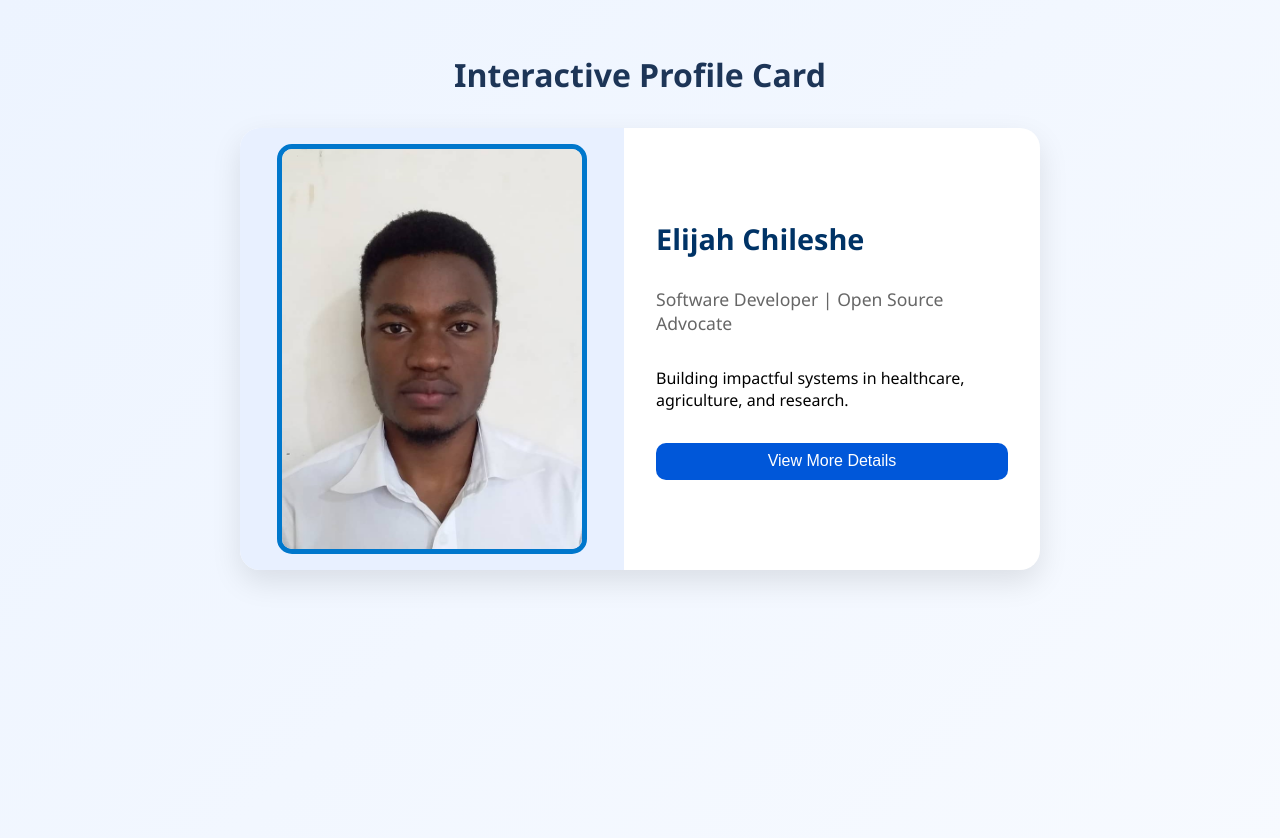
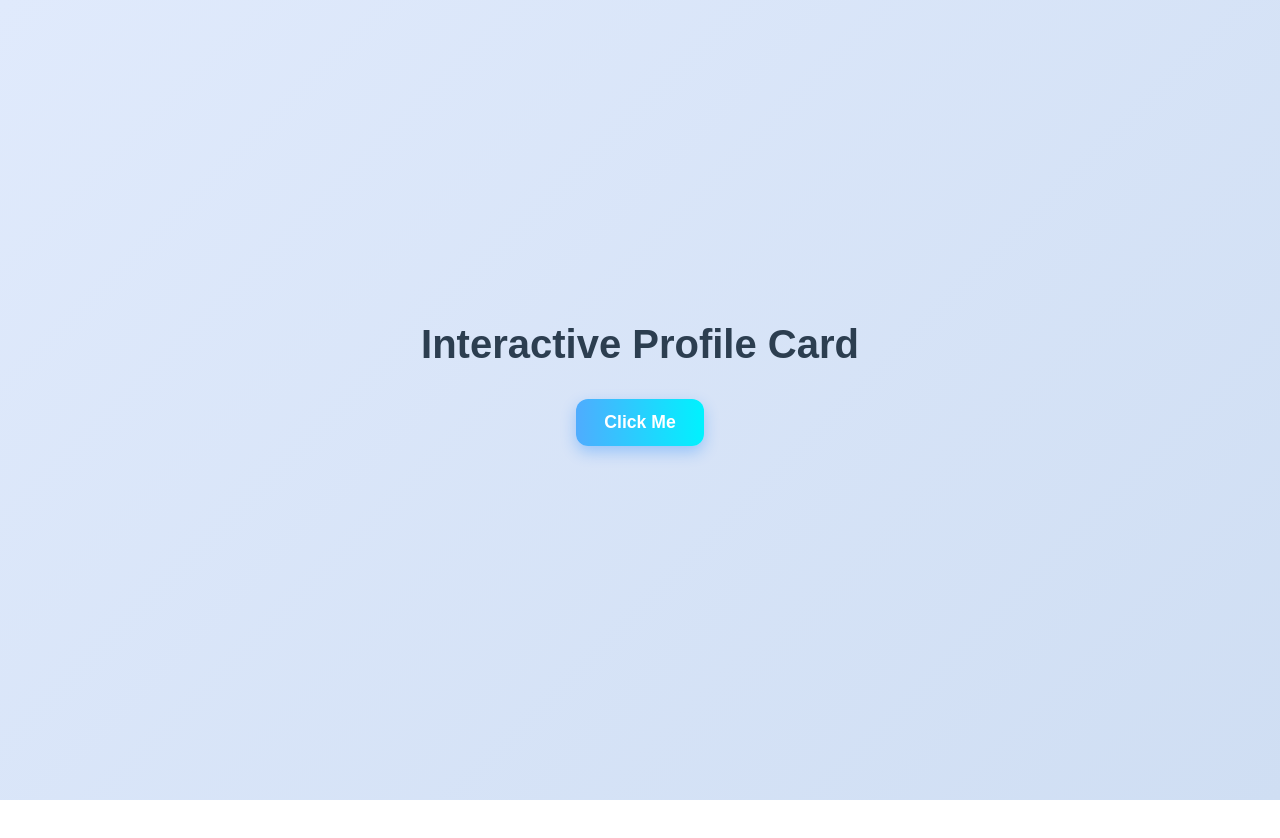
Before and after one commit to ElijahChileshe/CSC-5231-Web-Tech-Assignment, a React (Create React App) app: page / in a window 1280 px wide. Shown: the top 838 px of the page. After the commit the page ends 800 px from the top, so only its background shows below. Built offline with nearby package versions, Linux system fonts and the light colour scheme.

Commit message:
Added button to slide the card

```diff
--- a/src/App.css
+++ b/src/App.css
@@ -1,93 +1,164 @@
-.app-container {
-  background: linear-gradient(135deg, #edf4ff, #f7faff);
-  min-height: 100vh;
-  padding: 2rem;
-  font-family: "Segoe UI", Tahoma, sans-serif;
-  display: flex;
-  flex-direction: column;
-  align-items: center;
+/* Reset & base styling */
+* {
+  margin: 0;
+  padding: 0;
+  box-sizing: border-box;
 }
 
-.title {
-  font-size: 2rem;
-  font-weight: bold;
-  margin-bottom: 2rem;
-  color: #1d3557;
-}
-
-.profile-card {
-  display: flex;
-  background-color: #ffffff;
-  width: 800px;
-  max-width: 95%;
-  border-radius: 20px;
-  overflow: hidden;
-  box-shadow: 0 12px 30px rgba(0, 0, 0, 0.1);
-}
-
-.profile-left {
-  flex: 1;
-  background: #e8f0ff;
+body {
+  font-family: 'Poppins', sans-serif;
+  background: linear-gradient(135deg, #e0eafc, #cfdef3);
+  min-height: 100vh;
   display: flex;
   align-items: center;
   justify-content: center;
-  padding: 1rem;
 }
 
-.profile-img {
+.app-container {
   width: 100%;
-  max-width: 300px;
-  border-radius: 15px;
-  border: 5px solid #0077cc;
-  object-fit: cover;
+  max-width: 1000px;
+  padding: 2rem;
+  text-align: center;
 }
 
+/* Title */
+.title {
+  font-size: 2.5rem;
+  font-weight: 600;
+  color: #2c3e50;
+  margin-bottom: 2rem;
+}
+
+/* Toggle button */
+.toggle-card-btn {
+  background: linear-gradient(to right, #4facfe, #00f2fe);
+  color: white;
+  font-weight: 600;
+  border: none;
+  border-radius: 12px;
+  padding: 0.8rem 1.8rem;
+  font-size: 1.1rem;
+  cursor: pointer;
+  transition: all 0.3s ease;
+  box-shadow: 0 6px 15px rgba(0, 123, 255, 0.3);
+  margin-bottom: 2rem;
+}
+
+.toggle-card-btn:hover {
+  box-shadow: 0 10px 20px rgba(0, 123, 255, 0.5);
+  transform: translateY(-2px);
+}
+
+/* Profile card container */
+.profile-card {
+  display: flex;
+  flex-wrap: wrap;
+  background: white;
+  border-radius: 20px;
+  padding: 2rem;
+  box-shadow: 0 20px 40px rgba(0, 0, 0, 0.1);
+  gap: 2rem;
+  align-items: center;
+  justify-content: center;
+  transition: all 0.5s ease;
+}
+
+/* Profile Image */
+.profile-img {
+  width: 180px;
+  height: 180px;
+  border-radius: 50%;
+  object-fit: cover;
+  border: 4px solid #00f2fe;
+  box-shadow: 0 8px 20px rgba(0, 0, 0, 0.2);
+  transition: transform 0.3s ease;
+}
+
+.profile-img:hover {
+  transform: scale(1.05);
+}
+
+/* Profile right content */
 .profile-right {
-  flex: 1;
-  padding: 2rem;
-  display: flex;
-  flex-direction: column;
-  justify-content: center;
+  max-width: 500px;
+  text-align: left;
 }
 
 .profile-right h2 {
-  margin-top: 0;
-  color: #003366;
   font-size: 1.8rem;
+  color: #34495e;
+  margin-bottom: 0.5rem;
 }
 
 .role {
-  color: #666;
-  font-size: 1.1rem;
-  margin: 0.3rem 0 1rem;
+  font-size: 1rem;
+  color: #6c757d;
+  margin-bottom: 1rem;
 }
 
+.profile-right p {
+  font-size: 1rem;
+  color: #333;
+}
+
+/* Details Button */
 .details-btn {
-  background-color: #0057d9;
+  margin-top: 1rem;
+  background: linear-gradient(to right, #43e97b, #38f9d7);
+  border: none;
   color: white;
-  padding: 0.6rem 1.2rem;
-  border: none;
+  padding: 0.6rem 1.4rem;
   border-radius: 10px;
-  margin-top: 1rem;
+  font-size: 0.95rem;
+  font-weight: 600;
   cursor: pointer;
-  font-size: 1rem;
+  transition: 0.3s ease;
+  box-shadow: 0 6px 12px rgba(56, 249, 215, 0.3);
 }
 
 .details-btn:hover {
-  background-color: #003da5;
+  transform: translateY(-2px);
+  box-shadow: 0 10px 20px rgba(56, 249, 215, 0.5);
 }
 
+/* Extra details */
 .extra-details {
   margin-top: 1rem;
+  background-color: #f9f9f9;
+  padding: 1rem 1.5rem;
+  border-radius: 12px;
+  box-shadow: inset 0 0 10px rgba(0, 0, 0, 0.05);
   color: #333;
   font-size: 0.95rem;
 }
 
 .extra-details ul {
-  list-style: none;
+  list-style-type: none;
   padding-left: 0;
+}
+
+.extra-details ul > ul {
+  padding-left: 1.5rem;
+  margin-top: 0.5rem;
 }
 
 .extra-details li {
   margin-bottom: 0.5rem;
 }
+
+/* Responsive design */
+@media (max-width: 768px) {
+  .profile-card {
+    flex-direction: column;
+    padding: 1.5rem;
+  }
+
+  .profile-img {
+    width: 140px;
+    height: 140px;
+  }
+
+  .profile-right {
+    text-align: center;
+  }
+}
--- a/src/App.js
+++ b/src/App.js
@@ -3,17 +3,31 @@ import { motion, AnimatePresence } from "framer-motion";
 import "./App.css";
 
 function App() {
+  const [showCard, setShowCard] = useState(false);
   const [showDetails, setShowDetails] = useState(false);
 
   return (
     <div className="app-container">
       <h1 className="title">Interactive Profile Card</h1>
 
+      <motion.button
+        className="toggle-card-btn"
+        whileHover={{ scale: 1.05 }}
+        whileTap={{ scale: 0.95 }}
+        onClick={() => setShowCard(!showCard)}
+      >
+        {showCard ? "Hide Card" : "Click Me"}
+      </motion.button>
+
+      <AnimatePresence>
+        {showCard && (
           <motion.div
             className="profile-card"
-        initial={{ opacity: 0, y: 50 }}
-        animate={{ opacity: 1, y: 0 }}
-        transition={{ duration: 0.6 }}
+            key="card"
+            initial={{ x: "-100%", opacity: 0 }}
+            animate={{ x: 0, opacity: 1 }}
+            exit={{ x: "100%", opacity: 0 }}
+            transition={{ type: "spring", duration: 0.6 }}
           >
             <div className="profile-left">
               <motion.img
@@ -63,6 +77,8 @@ function App() {
               </AnimatePresence>
             </div>
           </motion.div>
+        )}
+      </AnimatePresence>
     </div>
   );
 }
```
Lines whose indentation alone changed are shown as unchanged.
